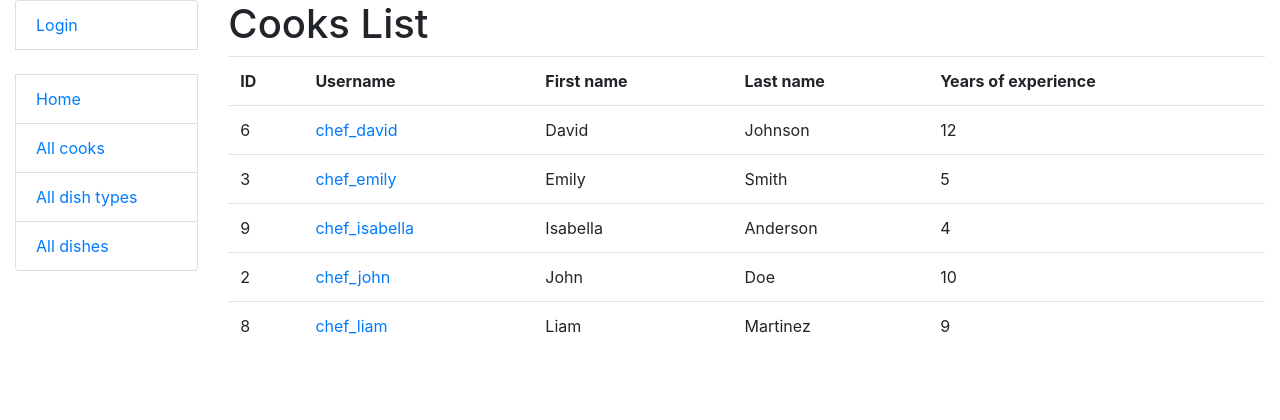
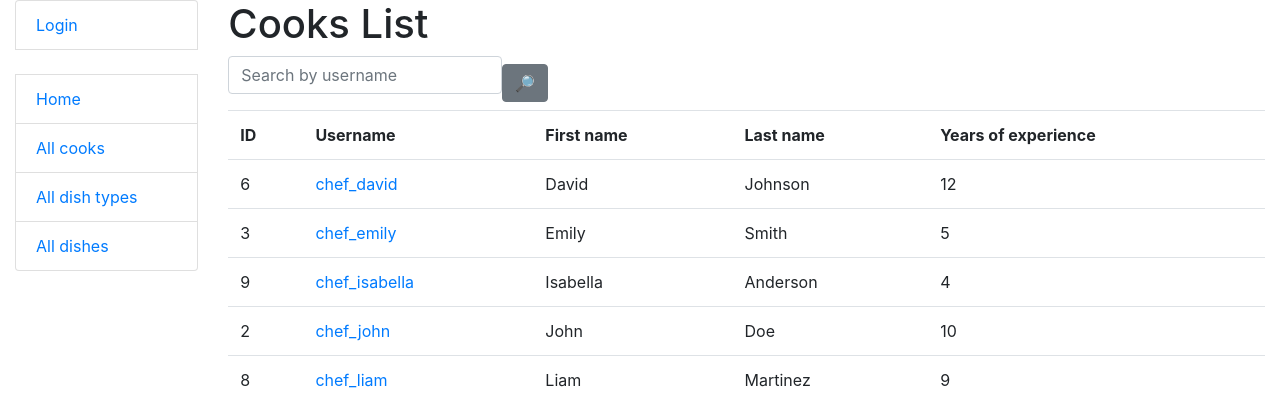
Before and after one commit to Andrey-Dementyev/restaurant-kitchen-service, a Django app: page /accounts/cooks/ in a window 1280 px wide. Shown: the top 420 px of the page. Run offline with Django 5.2, Linux system fonts and the light colour scheme; data comes from the database, SQL or seed files in the repository; some libraries are stand-ins or nearby versions.

Commit message:
added search functional for cooks

```diff
--- /dev/null
+++ b/accounts/forms.py
@@ -0,0 +1,14 @@
+from django import forms
+
+
+class CookSearchForm(forms.Form):
+    username = forms.CharField(
+        max_length=255,
+        required=False,
+        label="",
+        widget=forms.TextInput(
+            attrs={
+                "placeholder": "Search by username"
+            }
+        ),
+    )
--- a/accounts/views.py
+++ b/accounts/views.py
@@ -1,5 +1,6 @@
 from django.views import generic
 
+from accounts.forms import CookSearchForm
 from accounts.models import Cook
 
 
@@ -7,6 +8,23 @@ class CookListView(generic.ListView):
     model = Cook
     paginate_by = 5
 
+    def get_context_data(self, **kwargs):
+        context = super(CookListView, self).get_context_data(**kwargs)
+        username = self.request.GET.get("username", "")
+        context["search_form"] = CookSearchForm(
+            initial={"username": username}
+        )
+        return context
+
+    def get_queryset(self):
+        queryset = Cook.objects.all()
+        form = CookSearchForm(self.request.GET)
+        if form.is_valid():
+            return queryset.filter(
+                username__icontains=form.cleaned_data["username"]
+            )
+        return queryset
+
 
 class CookDetailView(generic.DetailView):
     model = Cook
--- a/templates/accounts/cook_list.html
+++ b/templates/accounts/cook_list.html
@@ -1,4 +1,5 @@
 {% extends "layouts/base.html" %}
+{% load crispy_forms_filters %}
 
 {% block content %}
     <h1>
@@ -7,10 +8,10 @@
 {#        Create#}
 {#      </a>#}
     </h1>
-{#    <form method="get" action="" class="form-inline">#}
-{#      {{ search_form|crispy }}#}
-{#      <input class="btn btn-secondary" type="submit" value="🔎">#}
-{#    </form>#}
+    <form method="get" action="" class="form-inline">
+      {{ search_form|crispy }}
+      <input class="btn btn-secondary" type="submit" value="🔎">
+    </form>
     {% if cook_list %}
     <table class="table">
       <tr>
```
